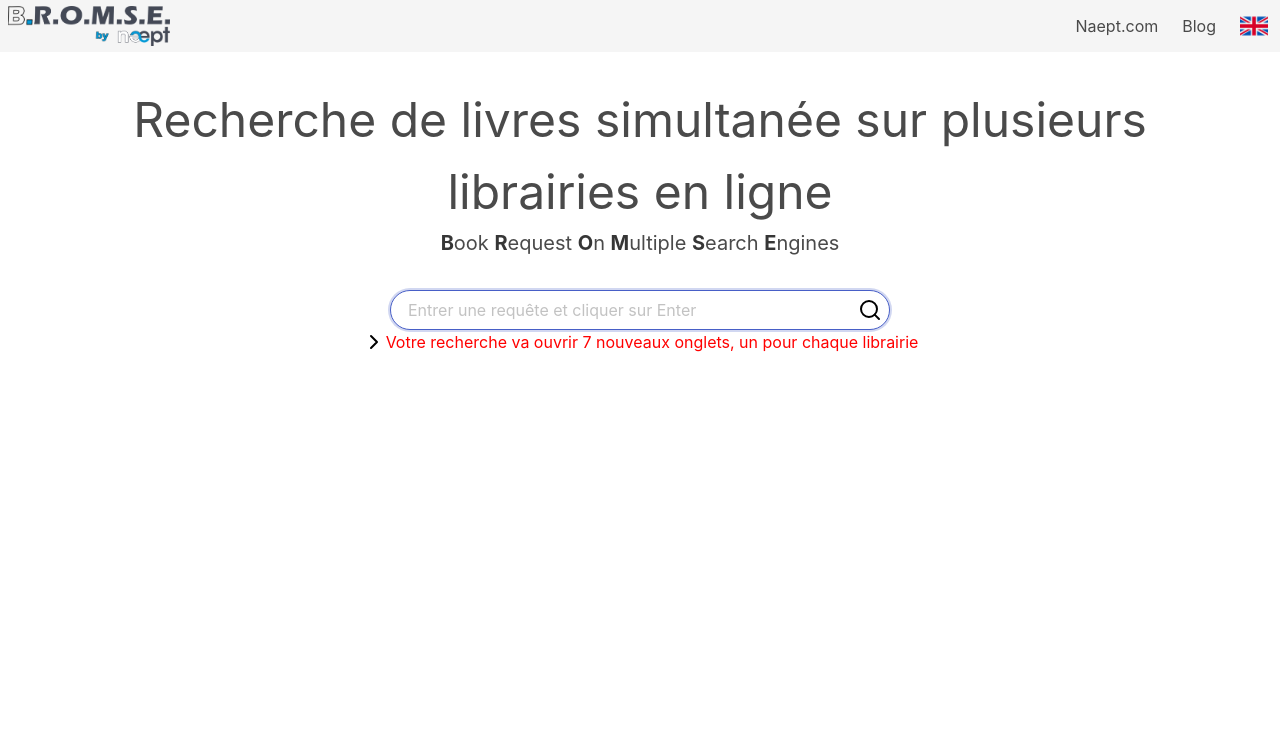
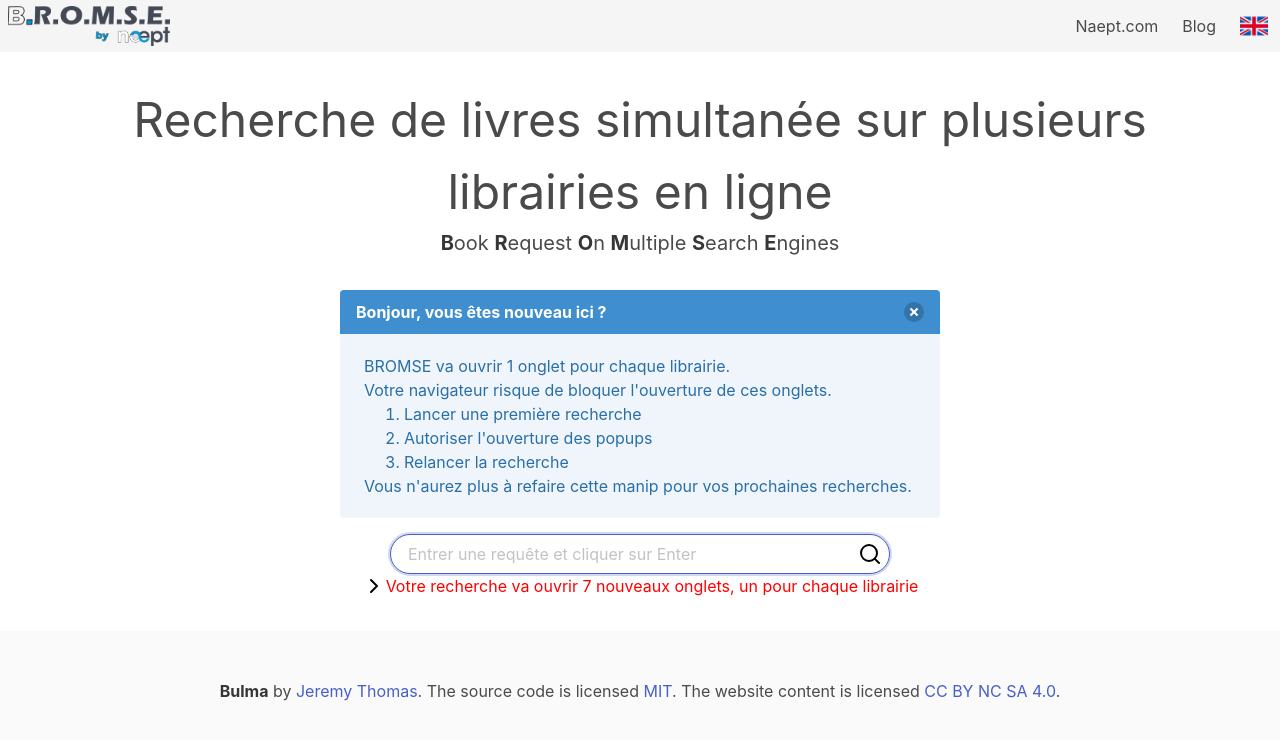
Before and after one commit to naept/bromse, a Vue app: page / in a window 1280 px wide. Shown: the top 740 px of the page. Built offline with nearby package versions, Linux system fonts and the light colour scheme.

Commit message:
Add disclaimer + cookie + colums + footer

```diff
--- a/package.json
+++ b/package.json
@@ -11,6 +11,7 @@
   "dependencies": {
     "bulma": "^0.8.2",
     "core-js": "^3.6.4",
+    "js-cookie": "^2.2.1",
     "romse": "^1.0.1",
     "vue": "^2.6.11",
     "vue-i18n": "^8.17.7"
--- a/src/App.vue
+++ b/src/App.vue
@@ -2,7 +2,10 @@
   <div id="app">
     <topbar />
     <pageTitle />
-    <bromse />
+    <disclaimer :display="displayDisclaimer" @closeDisclaimer="closeDisclaimer"/>
+    <bromse @showDisclaimer="showDisclaimer"/>
+    <info />
+    <legals />
   </div>
 </template>
 
@@ -10,6 +13,10 @@
 import bromse from './components/bromse.vue'
 import pageTitle from './components/header.vue'
 import topbar from './components/topbar.vue'
+import disclaimer from './components/disclaimer.vue'
+import info from './components/info.vue'
+import legals from './components/legals.vue'
+import Cookies from 'js-cookie'
 
 export default {
   name: 'App',
@@ -17,6 +24,36 @@ export default {
     bromse,
     pageTitle,
     topbar,
+    disclaimer,
+    info,
+    legals
+  },
+
+  data(){
+    return {
+      displayDisclaimer: true,
+    }
+  },
+
+  mounted(){
+    let firstTime = Cookies.get("firstTime")
+    if (firstTime==="false") {
+      this.displayDisclaimer = false
+    }else{
+      this.displayDisclaimer = true
+    }
+  },
+
+  methods:{
+    closeDisclaimer(){
+      Cookies.set("firstTime", false)
+      this.displayDisclaimer = false
+    },
+
+    showDisclaimer(){
+      Cookies.set("firstTime", true)
+      this.displayDisclaimer = true
+    }
   }
 }
 </script>
--- a/src/components/bromse.vue
+++ b/src/components/bromse.vue
@@ -92,21 +92,8 @@ export default {
 
   },
 
-  mounted() {
-    this.cleanEngines()
-  },
 
   methods: {
-
-    cleanEngines(){
-      this.searchEngines.forEach(engine=>{
-        if (engine.search === "true") {
-           engine.search = true
-        } else {
-           engine.search = false
-        }
-      })
-    },
 
     toggleNBSform(){
       this.displayNBSform = true
@@ -132,14 +119,18 @@ export default {
     },
 
     launchRequests (){
-      // let tabList = []
-      this.searchEngines.reverse().forEach((engine)=>{
+      let engines = [...this.searchEngines]
+      let tabList = []
+      engines.reverse().forEach((engine)=>{
         if (engine.search) {
-          romse(this.request, engine).focus()
+          tabList.push(romse(this.request, engine))
         }
-      }).reverse()
+      })
+
+      if (tabList.some(tab=>tab==null)) {
+        this.$emit("showDisclaimer")
+      }
     }
-
   }
 
 }
--- /dev/null
+++ b/src/components/disclaimer.vue
@@ -0,0 +1,47 @@
+<template>
+        <div v-if="display">
+        <article class="message is-info">
+            <div class="message-header">
+                <p>{{ $t("disclaimerTitle") }}</p>
+                <button class="delete" aria-label="delete" @click="close"></button>
+            </div>
+            <div class="message-body">
+                <p>{{ $t("disclaimerMessage1") }}</p>
+                <p>{{ $t("disclaimerMessage2") }}</p>
+                <ol style="margin-left: 2.5rem;">
+                    <li>{{ $t("disclaimerMessage3") }}</li>
+                    <li>{{ $t("disclaimerMessage4") }}</li>
+                    <li>{{ $t("disclaimerMessage5") }}</li>
+                </ol>
+                <p>{{ $t("disclaimerMessage6") }}</p>
+
+            </div>
+        </article>
+        </div>
+</template>
+
+<script>
+
+export default {
+    props: {
+        display: Boolean,
+    },
+
+    methods:{
+
+        close(){
+            this.$emit("closeDisclaimer")
+        }
+
+    }
+}
+</script>
+
+<style scoped>
+.message {
+  max-width: 600px;
+  margin-right: auto;
+  margin-left: auto;
+  margin-bottom: 1rem;
+}
+</style>
--- /dev/null
+++ b/src/components/info.vue
@@ -0,0 +1,10 @@
+<template>
+    <div class="columns" style="margin-top: 5rem">
+        <div class="column">
+            <h2>What BROMSE does</h2>
+        </div>
+        <div class="column">
+            <h2>What BROMSE does NOT</h2>
+        </div>
+    </div>
+</template>
--- /dev/null
+++ b/src/components/legals.vue
@@ -0,0 +1,19 @@
+<template>
+    <footer class="footer">
+    <div class="content has-text-centered">
+        <p>
+        <strong>Bulma</strong> by <a href="https://jgthms.com">Jeremy Thomas</a>. The source code is licensed
+        <a href="http://opensource.org/licenses/mit-license.php">MIT</a>. The website content
+        is licensed <a href="http://creativecommons.org/licenses/by-nc-sa/4.0/">CC BY NC SA 4.0</a>.
+        </p>
+    </div>
+</footer>
+</template>
+
+<style scoped>
+footer{
+    position: absolute;
+    bottom: 1px;
+    width: 100%;
+}
+</style>
--- a/src/engines.json
+++ b/src/engines.json
@@ -4,76 +4,76 @@
         "prefix": "https://www.parislibrairies.fr/listeliv.php?base=allbooks&mots_recherche=",
         "union": "+",
         "suffix": "",
-        "search": "true"
+        "search": true
     },
     {
         "name": "Libraires Indépendantes",
         "prefix": "https://www.librairiesindependantes.com/product/search/?query=",
         "union": "+",
         "suffix": "",
-        "search": "true"
+        "search": true
     },
     {
         "name": "leslibraires.fr",
         "prefix": "https://www.leslibraires.fr/recherche/?q=",
         "union": "+",
         "suffix": "",
-        "search": "true"
+        "search": true
     },
     {
         "name": "Gibert Jeune / Joseph",
         "prefix": "https://www.gibert.com/catalogsearch/result/?q=",
         "union": "+",
         "suffix": "",
-        "search": "true"
+        "search": true
     },
     {
         "name": "Place des Libraires",
         "prefix": "https://www.placedeslibraires.fr/listeliv.php?base=allbooks&mots_recherche=",
         "union": "+",
         "suffix": "",
-        "search": "true"
+        "search": true
     },
     {
         "name": "Recyclivres",
         "prefix": "https://www.recyclivre.com/shop/recherche?orderby=price&orderway=asc&s=",
         "union": "+",
         "suffix": "&submit_search=",
-        "search": "true"
+        "search": true
     },
     {
         "name": "Decitre",
         "prefix": "https://www.decitre.fr/rechercher/result?q=",
         "union": "+",
         "suffix": "",
-        "search": "true"
+        "search": true
     },
     {
         "name": "Furet du nord",
         "prefix": "https://www.furet.com/rechercher/result?q=",
         "union": "+",
         "suffix": "",
-        "search": "false"
+        "search": false
     },
     {
         "name": "Cultura",
         "prefix": "https://www.cultura.com/catalogsearch/result/?q=",
         "union": "+",
         "suffix": "&classification=27674",
-        "search": "false"
+        "search": false
     },
     {
         "name": "Fnac",
         "prefix": "https://www.fnac.com/SearchResult/ResultList.aspx?SCat=2%211&Search=",
         "union": "+",
         "suffix": "&sft=1&sa=0",
-        "search": "false"
+        "search": false
     },
     {
         "name": "Amazon France",
         "prefix": "https://www.amazon.fr/s?k=",
         "union": "+",
         "suffix": "&__mk_fr_FR=%C3%85M%C3%85%C5%BD%C3%95%C3%91&ref=nb_sb_noss",
-        "search": "false"
+        "search": false
     }
 ]
--- a/src/locales/en.json
+++ b/src/locales/en.json
@@ -2,6 +2,13 @@
   "NBSplaceholder": "Enter a bookshop link",
   "asksLocalization": "Asks your location to get you postal code and select bookshops near you (future feature)",
   "bigTitle": "Simultaneous book search on multiple online bookshops",
+  "disclaimerMessage1": "BROMSE will open 1 tab for each bookshop.",
+  "disclaimerMessage2": "Your browser may block those tabs.",
+  "disclaimerMessage3": "Launch a book search",
+  "disclaimerMessage4": "Allow the multiple tab openning",
+  "disclaimerMessage5": "Re-launch your search",
+  "disclaimerMessage6": "You'll never have to do this again for your next searches !",
+  "disclaimerTitle": "Hi! First time here?",
   "newBookShop": "Suggest a new bookshop online",
   "openInTabs": "Opens the websites in a new tab each",
   "perimeterMentionEnd": " new tabs, one for each bookshop.",
--- a/src/locales/fr.json
+++ b/src/locales/fr.json
@@ -2,6 +2,13 @@
   "It asks your location to get you postal code and select bookshops near you (future feature)": "Demande for localisation pour obtenir votre code postal et sélectionner les librairies proches de chez vous (future fonctionnalité)",
   "NBSplaceholder": "Entrer le lien vers une librairie",
   "bigTitle": "Recherche de livres simultanée sur plusieurs librairies en ligne",
+  "disclaimerMessage1": "BROMSE va ouvrir 1 onglet pour chaque librairie.",
+  "disclaimerMessage2": "Votre navigateur risque de bloquer l'ouverture de ces onglets.",
+  "disclaimerMessage3": "Lancer une première recherche",
+  "disclaimerMessage4": "Autoriser l'ouverture des popups",
+  "disclaimerMessage5": "Relancer la recherche",
+  "disclaimerMessage6": "Vous n'aurez plus à refaire cette manip pour vos prochaines recherches.",
+  "disclaimerTitle": "Bonjour, vous êtes nouveau ici ?",
   "newBookShop": "Suggérer une nouvelle librairie en ligne",
   "openInTabs": "Ouvre chacun des librairies en ligne dans un nouvel onglet",
   "perimeterMentionEnd": " nouveaux onglets, un pour chaque librairie",
```
Also changed, not shown: 1 other file (tests, documents, lock files or other folders).
